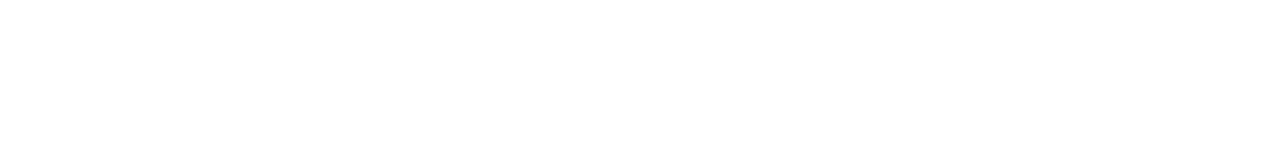
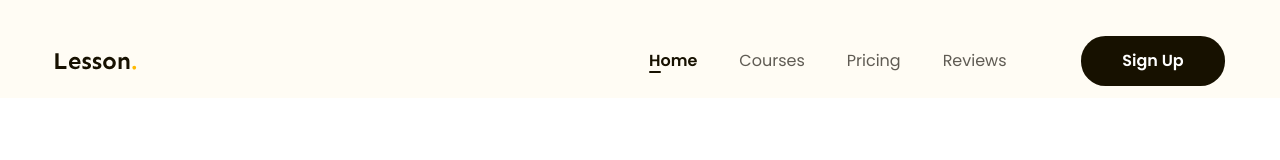
Before and after one commit to phuloc54/F8_Project_02, a plain HTML site: page index.html in a window 1280 px wide. Shown: the top 160 px of the page. Drawn offline with Linux system fonts and the light colour scheme.

Commit message:
làm phần Header

```diff
--- a/assets/css/style.css
+++ b/assets/css/style.css
@@ -4,7 +4,7 @@
 
 :root {
     --primary-color: #171100;
-    --secondary-color: #FFB900;
+    --secondary-color: #ffb900;
 }
 
 html {
@@ -13,7 +13,7 @@ html {
 
 body {
     font-size: 1.6rem;
-    font-family: 'Poppins', sans-serif;
+    font-family: "Poppins", sans-serif;
 }
 
 /* =========Common========== */
@@ -23,3 +23,79 @@ body {
     max-width: calc(100% - 48px);
     margin: 0 auto;
 }
+
+a {
+    text-decoration: none;
+}
+
+.btn {
+    display: inline-block;
+    min-width: 144px;
+
+    padding: 17px 16px;
+    border-radius: 24.5px;
+
+    font-size: 1.6rem;
+    font-weight: 600;
+    text-align: center;
+    color: #fff;
+    background-color: var(--primary-color);
+}
+
+.btn:hover {
+    opacity: 0.8;
+}
+
+/* ==========Header============ */
+.header {
+    padding-top: 24px;
+    background-color: #fffcf4;
+}
+
+.navbar {
+    display: flex;
+    align-items: center;
+    padding: 12px 0;
+    /* background-color: orange; */
+}
+
+.navbar .list {
+    display: flex;
+    margin-left: 498px;
+    /* background-color: red; */
+}
+
+.navbar .item a {
+    /* background-color: green; */
+    margin-left: 14px;
+    padding: 8px 14px;
+    color: #5f5b53;
+    font-size: 1.6rem;
+    font-weight: 400;
+}
+
+.navbar .item:first-child a{
+    margin-left: 0;
+    color: #171100;
+    font-weight: 600;
+}
+
+.navbar .item:first-child {
+    position: relative;
+}
+
+.navbar .item:first-child a::after {
+    position: absolute;
+    left: 14px;
+    bottom: -4px;
+
+    content: "";
+    width: 12px;
+    height: 2px;
+    border-radius: 1px;
+    background: #171100;
+}
+
+.navbar .action {
+    margin-left: auto;
+}
--- a/index.html
+++ b/index.html
@@ -12,7 +12,26 @@
         <!-- Font -->
         <link rel="stylesheet" href="./assets/font/stylesheet.css" />
     </head>
-    <body>
-
+    <body style="height: 5000px;">
+        <!-- Header -->
+        <header class="header">
+            <div class="content">
+                <navbar class="navbar">
+                    <!-- Logo -->
+                    <img src="./assets/img/logo.svg" alt="Lesson logo" class="logo">
+                    <!-- Menu -->
+                    <ul class="list">
+                        <li class="item"><a href="#!">Home</a></li>
+                        <li class="item"><a href="#!">Courses</a></li>
+                        <li class="item"><a href="#!">Pricing</a></li>
+                        <li class="item"><a href="#!">Reviews</a></li>
+                    </ul>
+                    <!-- Action -->
+                    <div class="action">
+                        <a href="#!" class="btn sign-up-btn">Sign Up</a>
+                    </div>
+                </navbar>
+            </div>
+        </header>
     </body>
 </html>
```
Also changed, not shown: assets/img/logo.svg (added).
